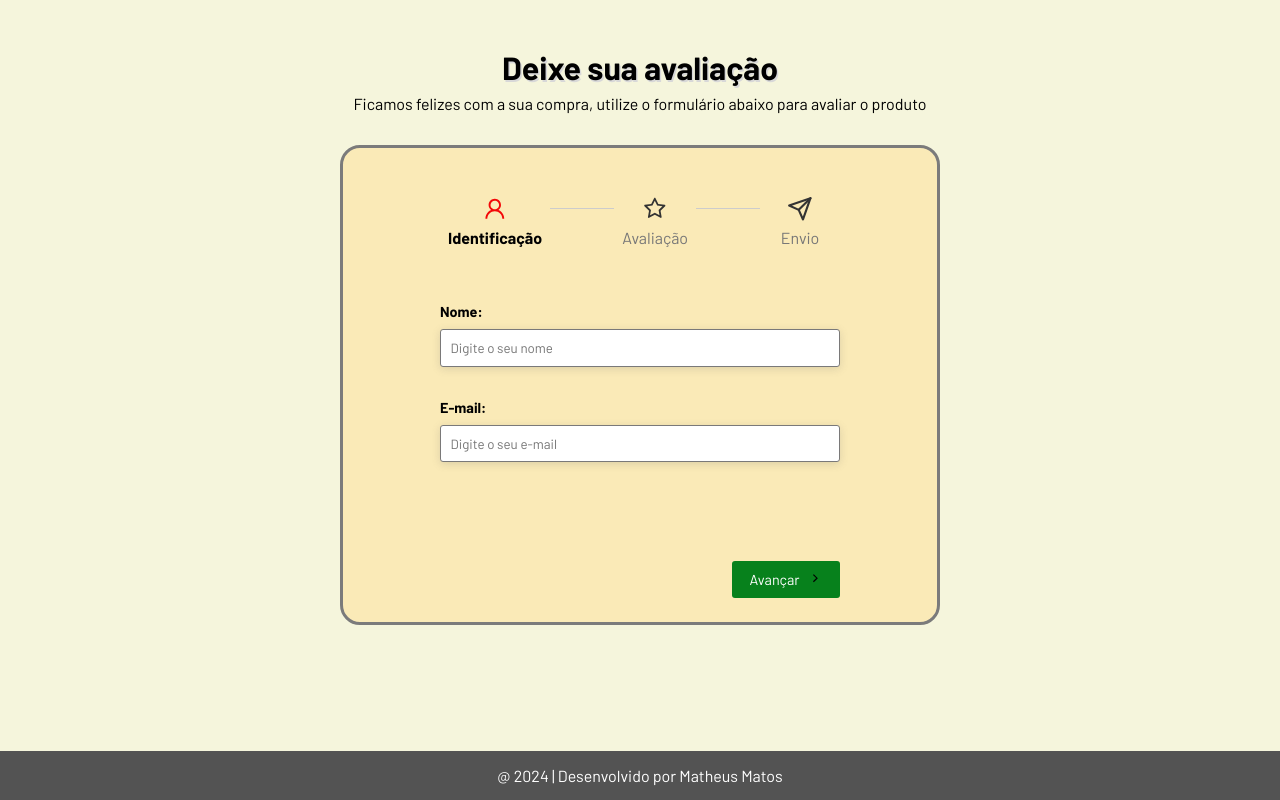
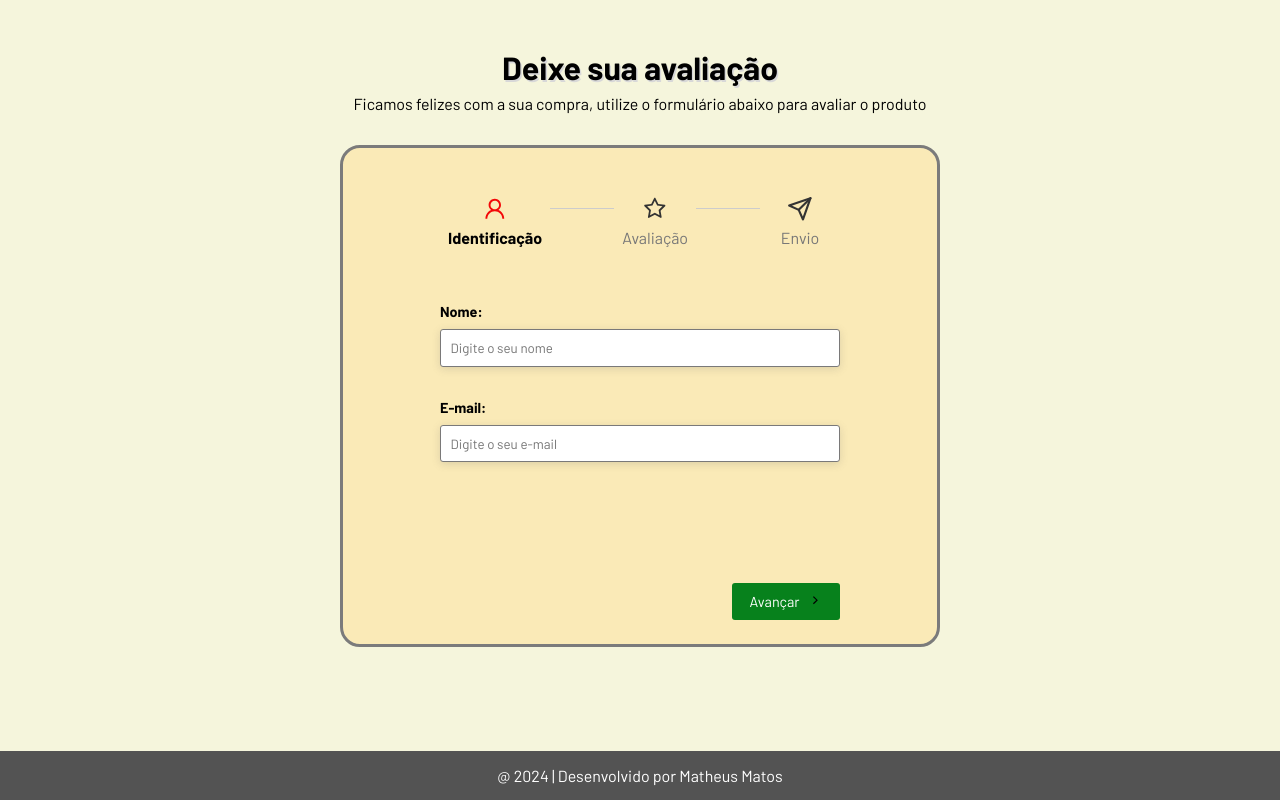
Before and after one commit to matheusmatosr/form_multistep, a React (Vite) app: page / in a window 1280 px wide. Built offline with nearby package versions, Linux system fonts and the light colour scheme.

Commit message:
fix: clear style

```diff
--- a/src/style/App.css
+++ b/src/style/App.css
@@ -75,7 +75,6 @@ textarea {
   display: flex;
   justify-content: flex-end;
   gap: 1rem;
-  margin-top: -22px;
 }
 
 .actions button {
```
